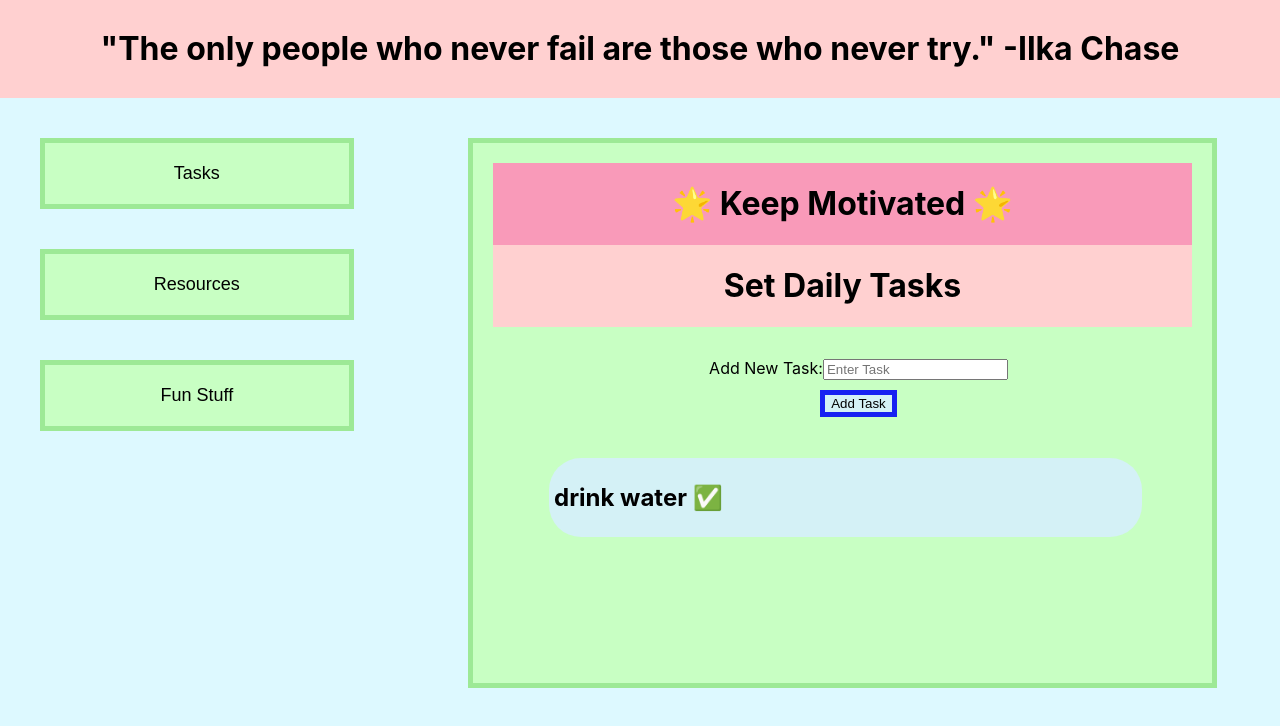
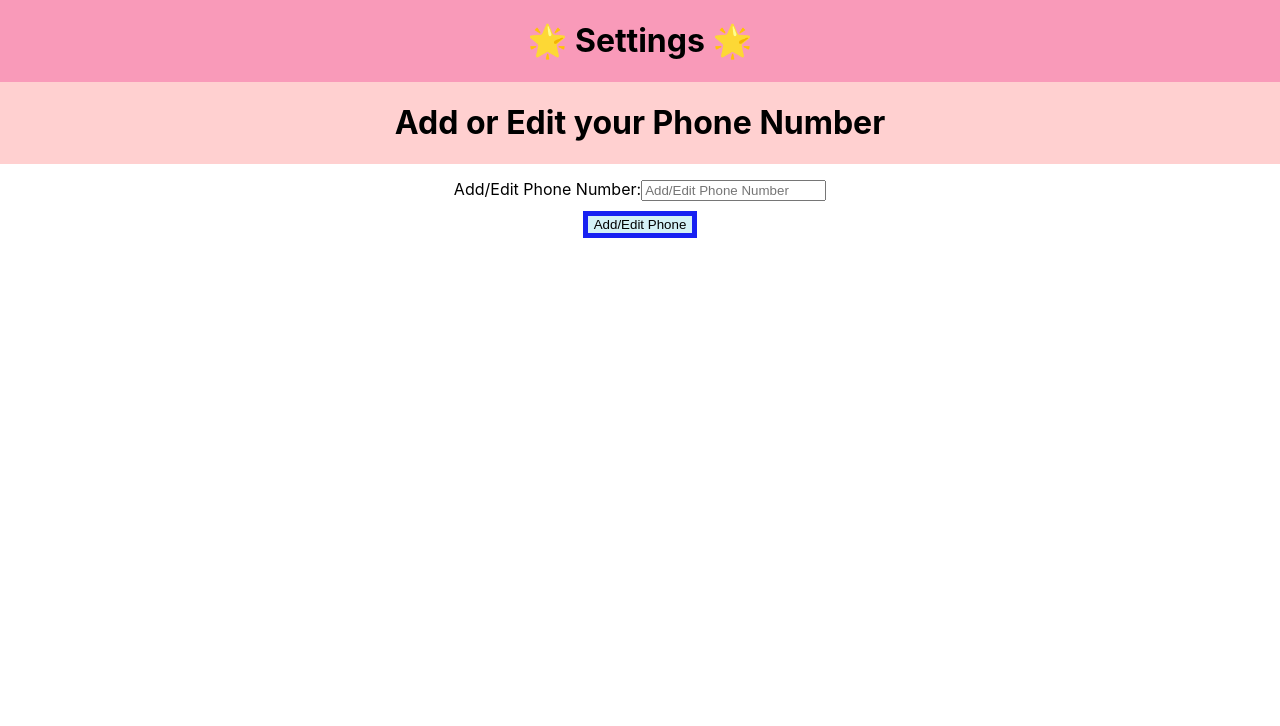
Before and after one commit to ReshmiCode/SoliTogether, a React (Create React App) app in the folder client/: page /settings in a window 1280 px wide. Before the commit this address led to /. Shown: the top 726 px of the page. Built offline with nearby package versions, Linux system fonts and the light colour scheme.

Commit message:
Added Settings Page

```diff
--- a/client/src/App.js
+++ b/client/src/App.js
@@ -13,6 +13,7 @@ import Hustle from './Resources/Pages/Hustle';
 import Relax from './Resources/Pages/Relax';
 import Attend from './Resources/Pages/Attend';
 import Host from './Resources/Pages/Host';
+import Settings from './Settings/Settings'
 import './App.css';
 
 function App() {
@@ -60,6 +61,9 @@ function App() {
           <Route path="/host" exact>
             <Host />
           </Route>
+          <Route path="/settings" exact>
+            <Settings />
+          </Route>
           <Redirect to="/"/>
         </Switch>
       </main>
--- a/client/src/Home/Buttons.js
+++ b/client/src/Home/Buttons.js
@@ -8,6 +8,7 @@ const Buttons = props => {
             <button className="button" onClick={() => props.changeTab('/task')}>Tasks</button>
             <button className="button" onClick={() => props.changeTab('/resources')}>Resources</button>
             <button className="button" onClick={() => props.changeTab('/fun-stuff')}>Fun Stuff</button>
+            <button className="button" onClick={() => props.changeTab('/settings')}>Settings</button>
         </div>
     );
 };
--- /dev/null
+++ b/client/src/Settings/Setting.css
@@ -0,0 +1,37 @@
+.intro-bar {
+    display: inline-block;
+    height: fit-content;
+    text-align: center;
+    background: #F99AB9;
+}
+
+.intro-desc {
+    display: inline-block;
+    height: fit-content;
+    text-align: center;
+    background: #FFD0D0;
+}
+
+.form {
+    padding: 15px 15px 15px 15px;
+    text-align: center;
+}
+
+.new-task {
+    text-align: center;
+}
+
+.task-button {
+    display: inline-block;
+    width: fit-content;
+    background-color: #D4F1F6;
+    cursor: pointer;
+    text-align: center;
+    border: 5px solid #1721F2;
+    margin: 10px;
+}
+
+.task-button:hover {
+    background-color: #ddd;
+    color: black;
+}
--- /dev/null
+++ b/client/src/Settings/Settings.js
@@ -0,0 +1,56 @@
+import React, { useState } from 'react';
+
+import './Setting.css';
+
+const axios = require('axios');
+
+const Settings = () => {
+
+    const [enteredPhone, setEnteredPhone] = useState('');
+
+    const addPhoneHandler = event => {
+        event.preventDefault();
+
+        const phoneNumber = enteredPhone;
+
+        console.log(phoneNumber);
+
+        axios.post('https://rowdyhacks-2020.appspot.com/api/v1/users/pn/5e802fe14f41e13a0c6c5db4', {
+            data: phoneNumber
+        })
+        .then(function (response) {
+            console.log(response);
+        })
+        .catch(function (error) {
+            console.log(error);
+        });
+
+        setEnteredPhone('');
+    }
+
+    const phoneChangeHandler = event => {
+        setEnteredPhone(event.target.value);
+    };
+
+    return (
+        <div>
+            <div className="intro-bar">
+                    <h1>🌟 Settings 🌟 </h1>
+                </div>
+                <div className="intro-desc">
+                    <h1>Add or Edit your Phone Number</h1>
+                </div>
+                <div className="form">
+                <form className="new-task" onSubmit={addPhoneHandler} >
+                    <label> Add/Edit Phone Number:
+                        <input type="text" value={enteredPhone} onChange={phoneChangeHandler} placeholder="Add/Edit Phone Number" required />
+                    </label>
+                    <br />
+                    <button className="task-button" type="submit">Add/Edit Phone</button>
+                </form>
+            </div>
+        </div>
+    );
+}
+
+export default Settings;
```
